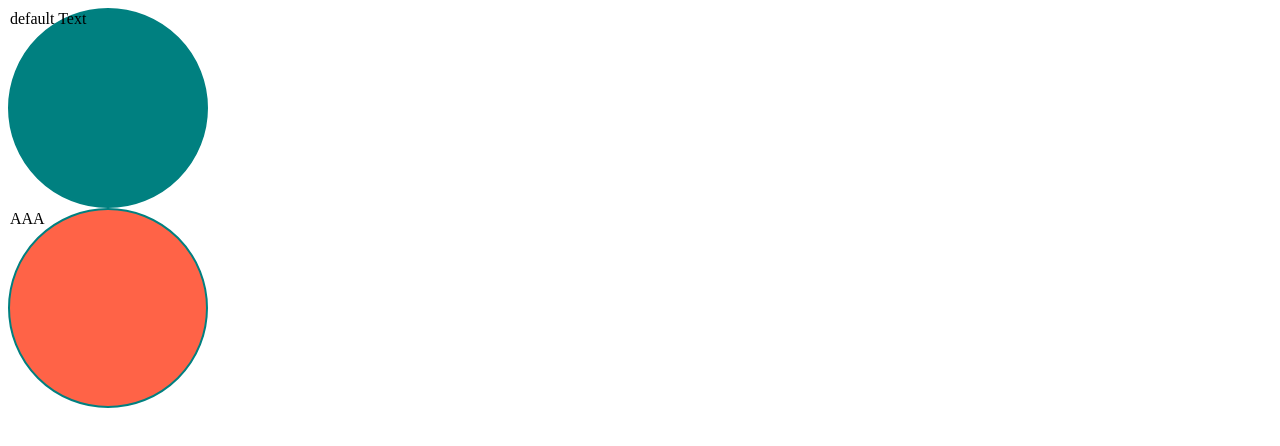
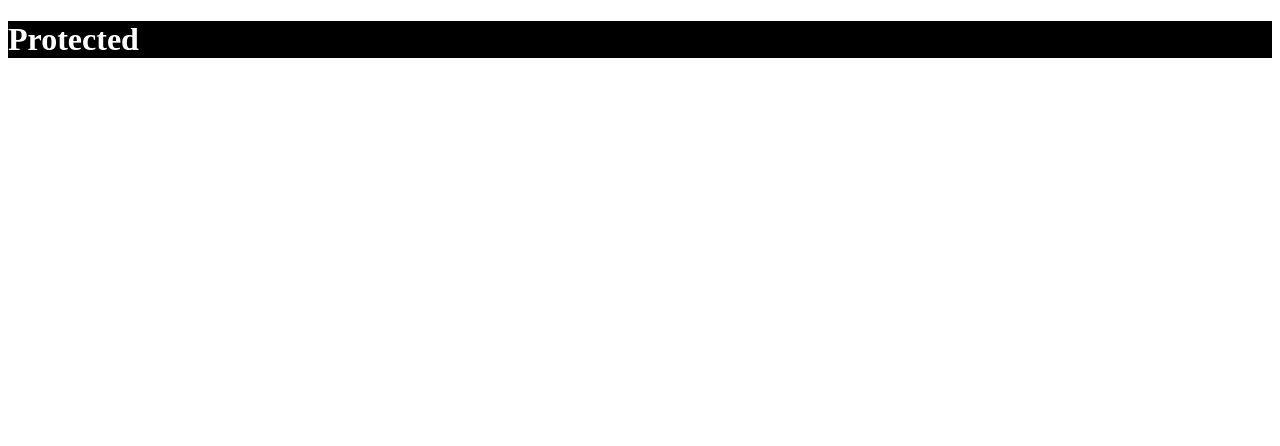
Before and after one commit to Darcyu83/react-todolist, a React (Create React App) app: page / in a window 1280 px wide. Shown: the top 446 px of the page. Built offline with nearby package versions, Linux system fonts and the light colour scheme.

Commit message:
typescript  /w style-components theme

```diff
--- a/src/App.tsx
+++ b/src/App.tsx
@@ -1,14 +1,18 @@
-import React from 'react';
+import React, { useState } from 'react';
 import styled from 'styled-components'
-import Circle from "./Circle"
+
 
 
 function App() {
+  const Container = styled.div`
+  background-color: ${props=>props.theme.bgColor}`;
+  const H1 = styled.h1`
+  color: ${props=>props.theme.textColor}`;
+
   return (
-   <div>
-     <Circle bgColor="teal"/>
-     <Circle bgColor="tomato" borderColor="teal" text="AAA"/>
-   </div>
+   <Container>
+     <H1>Protected</H1>
+   </Container>
   );
 }
 
--- a/src/Circle.tsx
+++ /dev/null
@@ -1,32 +0,0 @@
-
-import styled from "styled-components"
-import {useState} from 'react'
-
-
-interface CircleProps {
-    bgColor:string;
-    borderColor? : string;
-    text? : string;
-}
-
-interface ContainerProps {
-    bgColor:string;
-    borderColor : string;
-}
-
-const Container = styled.div<ContainerProps>`
-    box-sizing: border-box;
-    width:200px;
-    height: 200px;
-    background-color : ${props =>props.bgColor };
-    border-radius: 100px;
-    border: 2px solid ${props=>props.borderColor };
-`;
-
-
-function Circle({bgColor, borderColor, text ="default Text"}:CircleProps) {
-    const [counter, setCounter] = useState<number | string>(0) ;
-    return <Container bgColor={bgColor} borderColor={borderColor ?? bgColor}>{text}</Container>
-}
-
-export default Circle;
--- /dev/null
+++ b/src/theme.ts
@@ -0,0 +1,13 @@
+import { DefaultTheme } from "styled-components";
+
+export const ligthTheme: DefaultTheme = {
+  bgColor: "white",
+  textColor: "black",
+  btnColor: "tomato",
+};
+
+export const darkTheme: DefaultTheme = {
+  bgColor: "black",
+  textColor: "white",
+  btnColor: "teal",
+};
```
Also changed, not shown: src/index.tsx (+7 -0 lines), src/styled.d.ts (added, +11 -0 lines).
